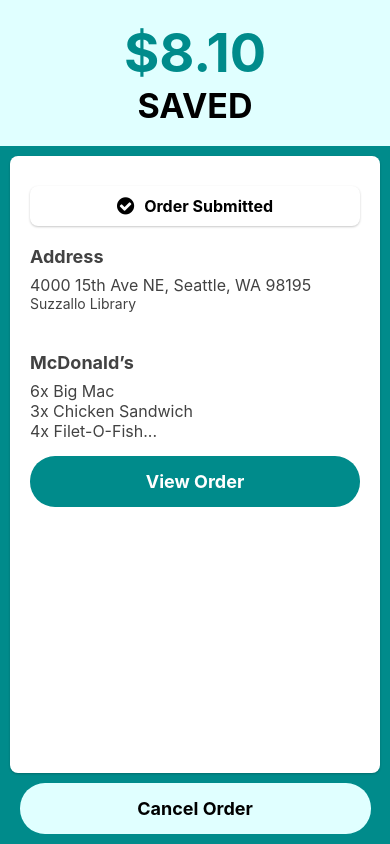
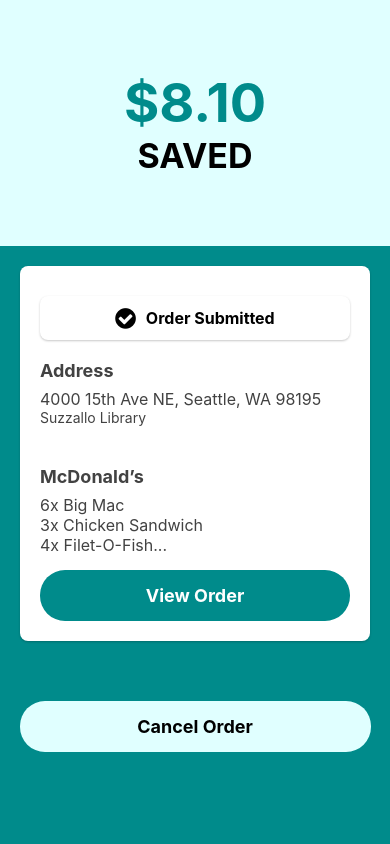
Before and after one commit to quin-baebler/TurboTaste, a React Native app: screen /SubmittingOrder in a window 390 px wide. Built offline with nearby package versions, Linux system fonts and the light colour scheme.

Commit message:
other changes

```diff
--- a/components/CartScreen.js
+++ b/components/CartScreen.js
@@ -66,7 +66,7 @@
       <Image source={item.image} style={styles.featuredItem} />
       <Text style={styles.featuredItemTitle}>{item.name}</Text>
       <TouchableOpacity style={styles.addIconContainer}>
-        <FontAwesome name="plus-circle" size={24} color="red" />
+        <FontAwesome name="plus-circle" size={22} color="red" />
       </TouchableOpacity>
     </View>
   );
@@ -159,13 +159,13 @@
     flexDirection: 'row',
     justifyContent: 'space-between',
     alignItems: 'center',
-    paddingTop: 25, // Add padding at the top to lower the header
+    paddingTop: 30, // Add padding at the top to lower the header
     paddingBottom: 5,
     paddingHorizontal: 16,
     borderBottomWidth: 1,
     borderBottomColor: '#ddd',
     backgroundColor: '#f2f2f2',
-    height: 60, // Provide a fixed height to the header
+    height: 100, // Provide a fixed height to the header
     alignItems: 'center', // Center items vertically
   },
   headerTitle: {
@@ -202,6 +202,7 @@
     fontSize: 18,
     marginVertical: 5, // Add some vertical space above and below the restaurant title
     marginLeft: 5,
+    marginTop: 10,
   },
   itemImage: {
     width: 80,
@@ -307,7 +308,7 @@
     fontSize: 16,
   },
   summaryContainer: {
-    padding: 16,
+    padding: 10,
   },
   summaryTitle: {
     fontSize: 18,
@@ -332,8 +333,9 @@
   savingsContainer: {
     backgroundColor: '#e8f5e9',
     borderRadius: 5,
-    padding: 15,
+    padding: 20,
     margin: 25,
+    marginBottom: 10,
     justifyContent: 'center',
     alignItems: 'center',
   },
@@ -350,6 +352,7 @@
     marginBottom: 25,
     width: '90%',
     alignSelf: 'center',
+    marginBottom: 40,
   },
   continueButtonText: {
     color: '#fff',
@@ -402,7 +405,7 @@
   addIconContainer: {
     position: 'absolute',
     bottom: 15,
-    right: 5,
+    right: 3,
   },
   headerTitleContainer: {
     backgroundColor: '#e6e6e6',
--- a/components/SubmittingOrderScreen.js
+++ b/components/SubmittingOrderScreen.js
@@ -1,5 +1,5 @@
 import React, { useState, useEffect } from 'react';
-import { View, Text, StyleSheet, ActivityIndicator, TouchableOpacity } from 'react-native';
+import { View, Text, StyleSheet, ActivityIndicator, TouchableOpacity, ScrollView} from 'react-native';
 import { FontAwesome } from '@expo/vector-icons';
 import { useNavigation } from '@react-navigation/native';
 
@@ -37,25 +37,14 @@
   }, []);
 
   return (
-    <View style={styles.container}>
-      {/* Saved Container */}
+    <ScrollView style={styles.container}>
       <View style={[styles.savedContainer, orderStatus.submitting ? styles.submittingBackground : styles.submittedBackground]}>
         <Text style={styles.savedAmount}>$8.10</Text>
         <Text style={styles.savedText}>SAVED</Text>
       </View>
 
-      {/* Order Details */}
       <View style={styles.detailsContainer}>
-        {/* Order Status Indicator */}
-        <View style={styles.orderStatusContainer}>
-          {orderStatus.submitting ? (
-            <ActivityIndicator size="small" color="black" />
-          ) : (
-            <FontAwesome name={orderStatus.icon} size={20} color="black" />
-          )}
-          <Text style={styles.orderStatusText}>{orderStatus.text}</Text>
-        </View>
-        {/* Address and Order Information */}
+        {renderOrderStatus()}
         <View style={styles.addressContainer}>
           <Text style={styles.addressTitle}>Address</Text>
           <Text style={styles.address}>4000 15th Ave NE, Seattle, WA 98195</Text>
@@ -67,19 +56,21 @@
           <Text style={styles.orderDetail}>3x Chicken Sandwich</Text>
           <Text style={styles.orderDetail}>4x Filet-O-Fish...</Text>
         </View>
-        <TouchableOpacity
-        style={styles.viewOrderButton}
-        onPress={() => navigation.navigate('Orders')}
-      >
-        <Text style={styles.viewOrderButtonText}>View Order</Text>
-      </TouchableOpacity>
+        <TouchableOpacity style={styles.viewOrderButton} onPress={() => navigation.navigate('Orders')}>
+          <Text style={styles.viewOrderButtonText}>View Order</Text>
+        </TouchableOpacity>
       </View>
 
       {/* Cancel Button */}
-      <TouchableOpacity style={styles.cancelButton}>
-        <Text style={styles.cancelButtonText}>Cancel Order</Text>
-      </TouchableOpacity>
-    </View>
+      <TouchableOpacity
+      style={styles.cancelButton}
+      onPress={() => {
+      }}
+    >
+      <Text style={styles.cancelButtonText}>Cancel Order</Text>
+    </TouchableOpacity>
+    <View style={{ height: 20 }} />
+  </ScrollView>
   );
 };
 
@@ -92,7 +83,7 @@
     backgroundColor: 'black',
     justifyContent: 'center',
     alignItems: 'center',
-    padding: 20,
+    padding: 70,
   },
   savedAmount: {
     fontSize: 54,
@@ -133,7 +124,7 @@
   },
   detailsContainer: {
     backgroundColor: 'white',
-    margin: 10,
+    margin: 20,
     padding: 20,
     borderRadius: 8,
     shadowColor: '#000',
@@ -193,7 +184,8 @@
     padding: 15,
     width: '90%',
     alignSelf: 'center',
-    marginBottom: 10,
+    marginTop: 40, // Adjust top margin as needed
+    marginBottom: 40, // Reduce bottom margin to move button up
   },
   cancelButtonText: {
     textAlign: 'center',
```
